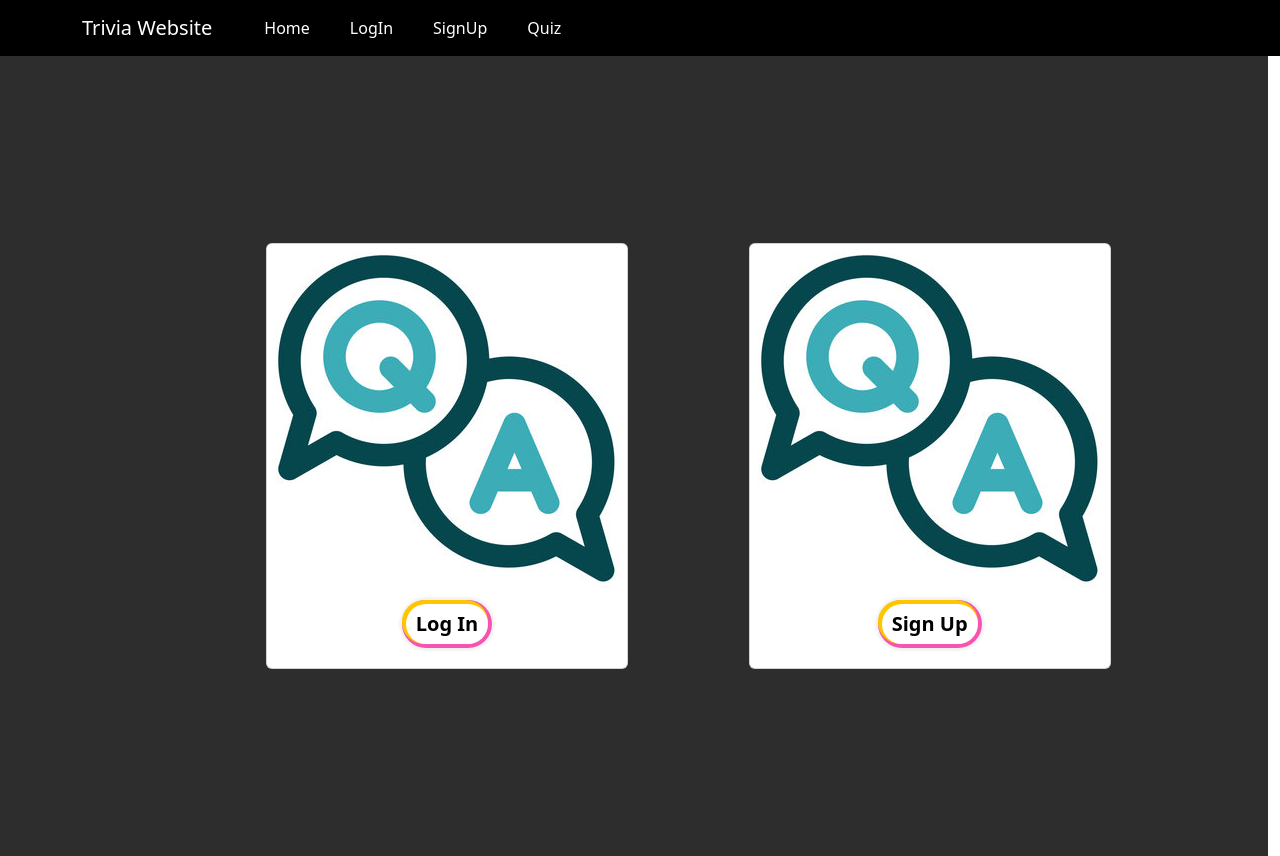
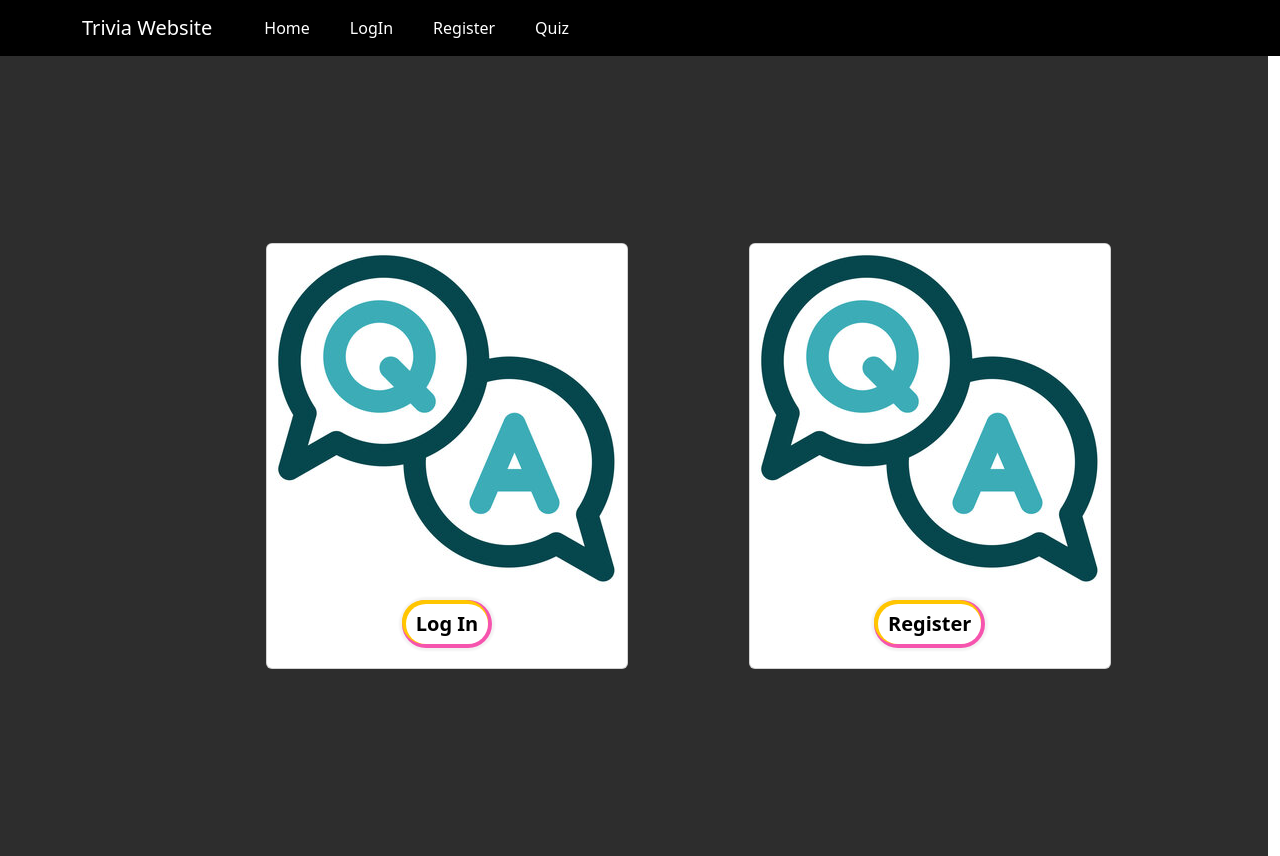
Before and after one commit to RapiddShadow/CS545---HCI-Project, a React (Create React App) app in the folder client/: page / in a window 1280 px wide. Built offline with nearby package versions, Linux system fonts and the light colour scheme.

Commit message:
Singup to Register to avoid confusion

```diff
--- a/client/src/components/App.js
+++ b/client/src/components/App.js
@@ -2,7 +2,7 @@ import React from 'react';
 import '../App.css';
 import { BrowserRouter as Router, Route, Routes, Link } from 'react-router-dom';
 import SignIn from './SignIn';
-import SignUp from './SignUp';
+import Register from './Register';
 import SignOut from './SignOut';
 import Home from './Home';
 import UserProfile from './UserProfile';
@@ -44,7 +44,7 @@ function App() {
               <Routes>
                 <Route path='/' element={<Home title="Home" />} />
                 <Route path='/signin' element={<SignIn title = "Login"/>} />
-                <Route path='/signup' element={<SignUp title = "Sign Up"/>} />
+                <Route path='/register' element={<Register title = "Register"/>} />
                 <Route path='/signout' element={<SignOut />} />
                 <Route path='/categories' element={<QuizCategories title="Categories"/>} />
                 <Route path='/user-profile' element= {<UserProfile/>} />
@@ -88,7 +88,7 @@ else{
               <Routes>
               <Route path='/' element={<Home title = "Home" />} />
                 <Route path='/signin' element={<SignIn title = "Login"/>} />
-                <Route path='/signup' element={<SignUp title = "Sign Up"/>} />
+                <Route path='/register' element={<Register title = "Register"/>} />
                 <Route path='/signout' element={<SignOut />} />
                 <Route path='/categories' element={<QuizCategories title = "Categories"/>} />
                 <Route path='/user-profile' element={<AccessForbidden title="Access Forbidden" />} />
--- a/client/src/components/Home.js
+++ b/client/src/components/Home.js
@@ -32,8 +32,8 @@ function Home({ title }) {
                         <div className="d-block" style={{ position: 'relative' }}>
                           <Card className="card-with-border">
                             <Card.Img variant="top" src="/images/QNA.jpg" />
-                            <Link to="/signup">
-                            <button className="round-button">Sign Up</button>
+                            <Link to="/register">
+                            <button className="round-button">Register</button>
                             </Link>
                             <br></br>
                           </Card>
--- a/client/src/components/Navigation.js
+++ b/client/src/components/Navigation.js
@@ -1,75 +1,6 @@
 import React, { useState } from 'react';
 import { NavLink, Link } from 'react-router-dom';
-import SignOutButton from './SignOut';
 import '../App.css';
-
-// const Navigation = () => {
-
-//   const sessionToken = sessionStorage.getItem('token');
-//   console.log(sessionToken);
-
-//   if (sessionToken) {
-//     return (
-//       <nav className='navigation'>
-//         <NavLink className='nav-links' to='/'>
-//           Home
-//         </NavLink>
-//         <NavLink className='nav-links' to='/signout'>
-//           SignOut
-//         </NavLink>
-
-//          {/* <NavLink className='nav-links' to='/signup'>
-//           SignUp
-//         </NavLink>  */}
-//       </nav>
-//     );
-
-//   } else {
-//     // the user is not logged in
-//     return (
-//       <nav className='navigation'>
-//         <NavLink className='nav-links' to='/'>
-//           Home
-//         </NavLink>
-//         <NavLink className='nav-links' to='/signin'>
-//           LogIn
-//         </NavLink>
-
-//         <NavLink className='nav-links' to='/signup'>
-//           SignUp
-//         </NavLink>
-//         <Link className='nav-links' to='/categories'>
-//         Quiz
-//       </Link>
-//       </nav>
-//     );
-//   }
-
-// }
-
-
-// const NavigationNonAuth = () => {
-//   return (
-//     <nav className='navigation'>
-//       <Link className='nav-links' to='/'>
-//         Home
-//       </Link>
-
-//       <Link className='nav-links' to='/signin'>
-//         LogIn
-//       </Link>
-
-//       <Link className='nav-links' to='/signup'>
-//         SignUp
-//       </Link>
-//       <Link className='nav-links' to='/categories'>
-//         Quiz
-//       </Link>
-//     </nav>
-//   );
-// };
-
-// export default Navigation;
 
 
 const Navigation = () => {
@@ -101,8 +32,8 @@ const Navigation = () => {
         <NavLink className='nav-links' to='/signin'>
           LogIn
         </NavLink>
-        <NavLink className='nav-links' to='/signup'>
-          SignUp
+        <NavLink className='nav-links' to='/register'>
+          Register
         </NavLink>
         <Link className='nav-links' to='/categories'>
           Quiz
```
Also changed, not shown: client/src/components/Register.js (renamed from client/src/components/SignUp.js), 2 other files (tests, documents, lock files or other folders).
